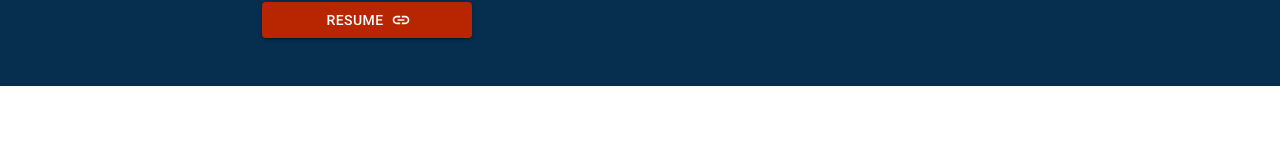
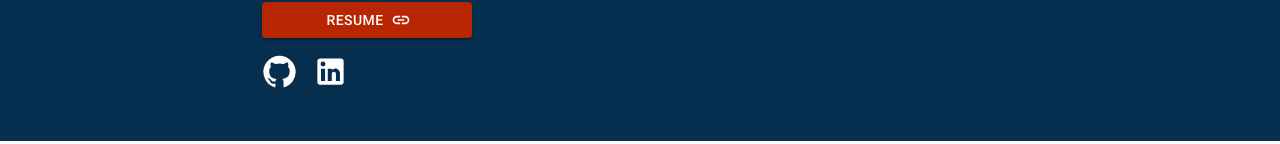
Before and after one commit to Patrick-Dolan/portfolio-v2, a React (Create React App) app: page / in a window 1280 px wide. Shown: the part 349-493 px from the top of the page. Built offline with nearby package versions, Linux system fonts and the light colour scheme.

Commit message:
update: add social links component

```diff
--- a/src/components/page/Banner.js
+++ b/src/components/page/Banner.js
@@ -4,6 +4,7 @@ import { useTheme } from "@mui/material/styles"
 import ArrowForwardIcon from '@mui/icons-material/ArrowForward';
 import LinkIcon from '@mui/icons-material/Link';
 import ProfileImg from "../utilities/ProfileImg";
+import SocialLinks from "../utilities/SocialLinks";
 
 const Banner = () => {
   const theme = useTheme();
@@ -17,10 +18,11 @@ const Banner = () => {
     }}>
       <Container maxWidth="md" sx={{color: theme.palette.primary.contrastText}}>
         <Grid container direction="row-reverse" display="flex" alignItems="center" justifyContent="center">
-          <Grid item xs={12} sm={6} md={6} lg={6} xl={6}>
+          <Grid item xs={12} sm={6} md={6} lg={6} xl={6} >
             <Box sx={{
               px: "2em",
               py: "2em",
+              alignText: "center"
             }}>
               <ProfileImg />
             </Box>
@@ -35,7 +37,6 @@ const Banner = () => {
               <Typography variant="h3">Patrick Dolan.</Typography>
               <Typography variant="subtitle2">I'm a Jr. Frontend Web Developer</Typography>
               <Typography variant="caption">I build websites like this one out of code and math. I spend most of my time programming, designing, and reading.</Typography><br />
-              {/* TODO Set button to go to contact form */}
               <Button
               sx={{
                 mt: "2em",
@@ -61,6 +62,12 @@ const Banner = () => {
               >
                 Resume
               </Button>
+              <Box sx={{
+                mt: "1em"
+              }}
+              >
+                <SocialLinks secondaryColor="contrast" />
+              </Box>
             </Box>
           </Grid>
         </Grid>
```
